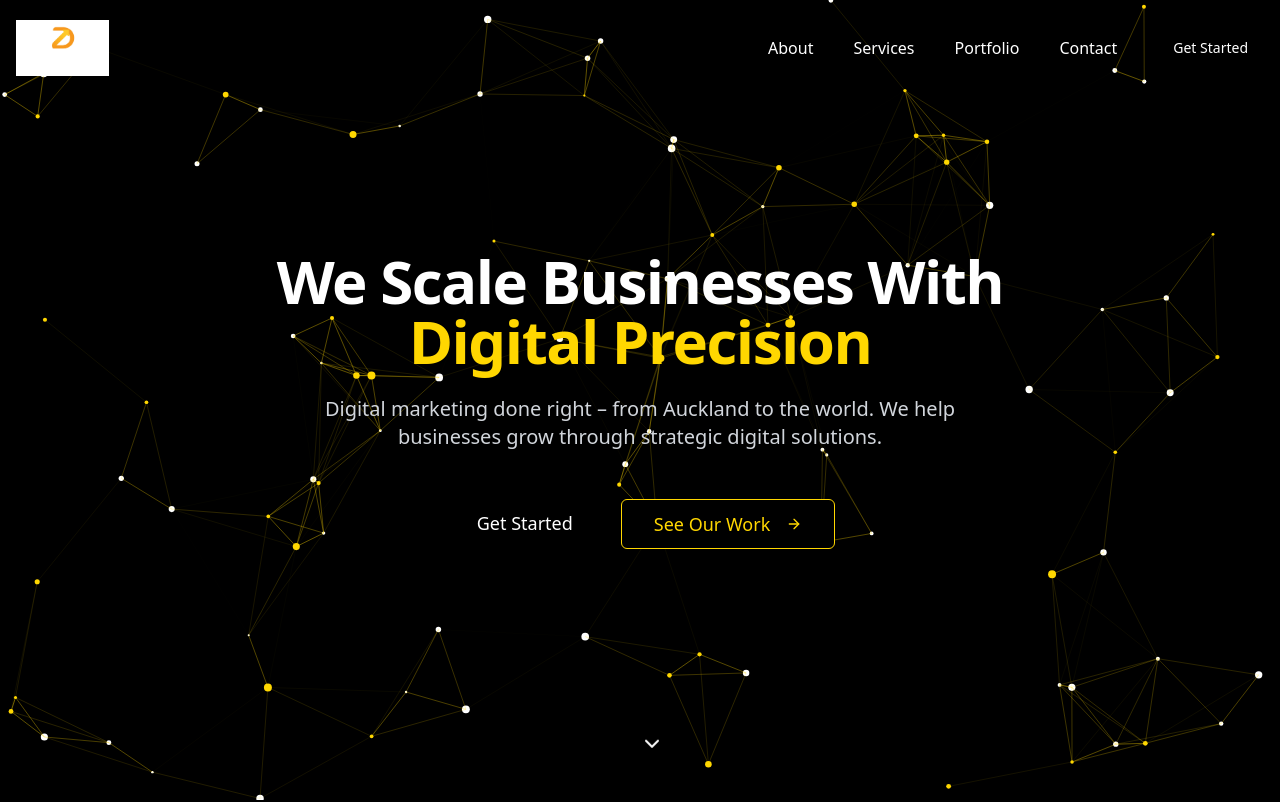
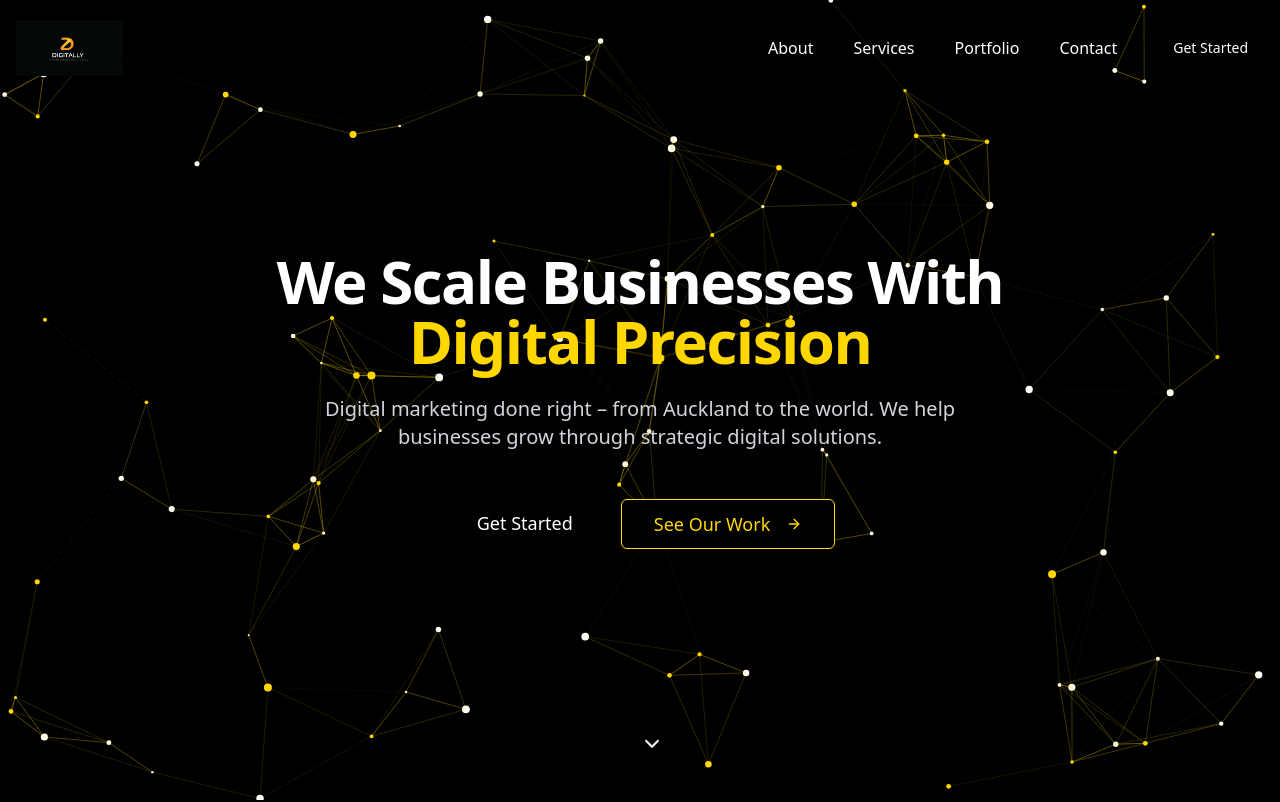
Before and after one commit to NocoderInd/digitallynz-golden-compass, a React (Vite) app: page / in a window 1280 px wide. Shown: the top 802 px of the page. Built offline with nearby package versions, Linux system fonts and the light colour scheme.

Commit message:
Replace logo
Replaced the logo image with a new one.

```diff
--- a/src/components/Footer.tsx
+++ b/src/components/Footer.tsx
@@ -14,7 +14,7 @@ const Footer: React.FC = () => {
           <div className="lg:col-span-2">
             <a href="/" className="block mb-4">
               <img
-                src="/lovable-uploads/f72adf90-9d7d-4121-b5b7-e964c9cd0659.png"
+                src="/lovable-uploads/59460437-45f7-489f-9274-07e94323332e.png"
                 alt="DigitallyNZ Logo"
                 className="h-16"
               />
--- a/src/components/Navbar.tsx
+++ b/src/components/Navbar.tsx
@@ -29,7 +29,7 @@ const Navbar: React.FC = () => {
           <div className="flex items-center">
             <a href="/" className="text-2xl font-bold text-white">
               <img
-                src="/lovable-uploads/f72adf90-9d7d-4121-b5b7-e964c9cd0659.png"
+                src="/lovable-uploads/59460437-45f7-489f-9274-07e94323332e.png"
                 alt="DigitallyNZ Logo"
                 className="h-14"
               />
```
Also changed, not shown: public/lovable-uploads/59460437-45f7-489f-9274-07e94323332e.png (added).
